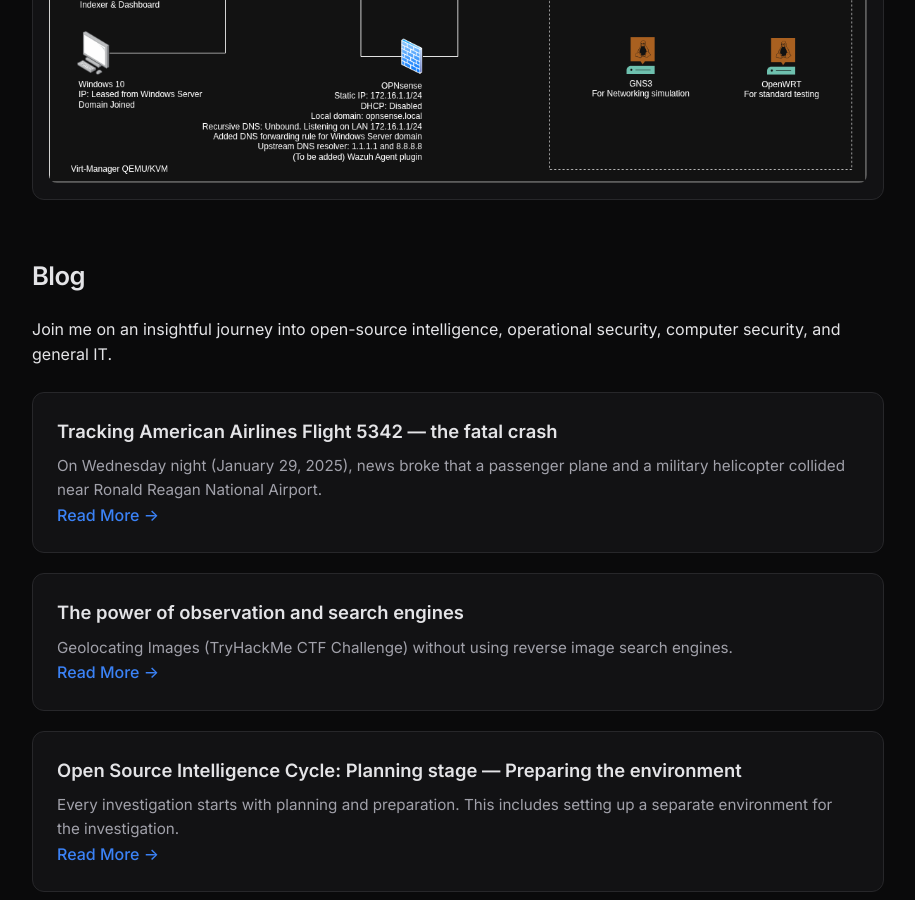
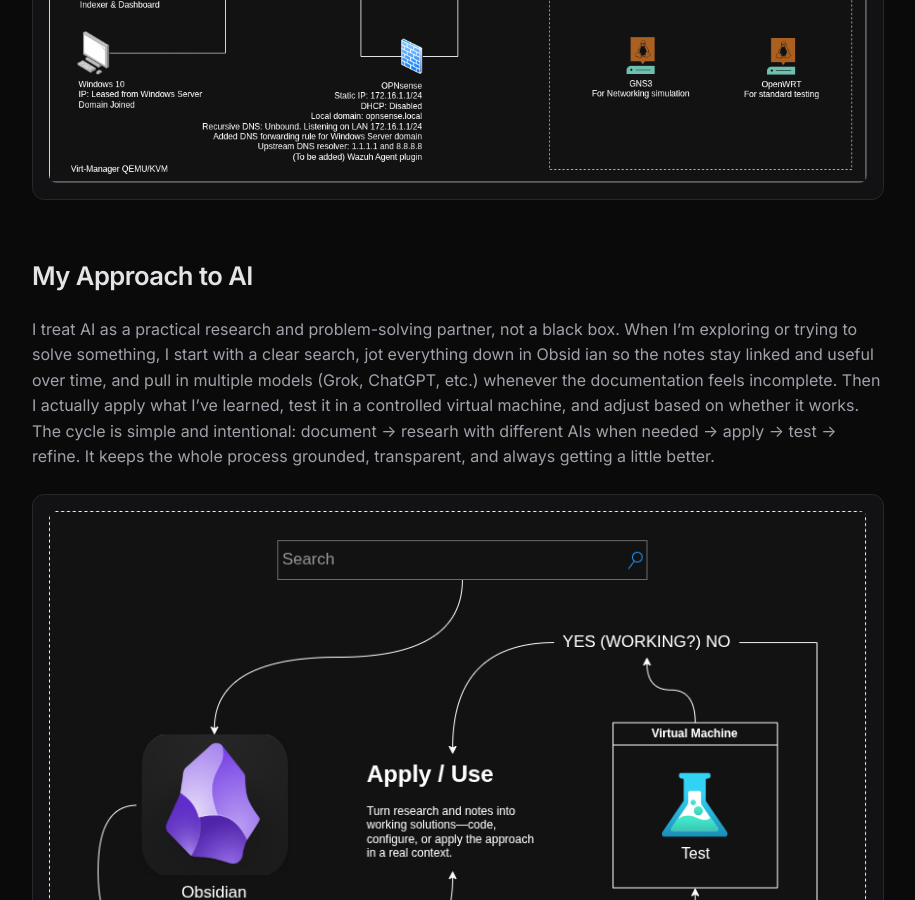
Before and after one commit to b4h4w/b4h4w.github.io, a Jekyll site: the page built from index.md, in a window 1280 px wide and 900 px high, scrolled down 1616 px. Shown: the whole window, without its empty margins (182-1097 px from the left). Built offline with Jekyll 4.4.1, drawn with Linux system fonts in a browser that asks for light colours.

Commit message:
Addind AI section

```diff
--- a/index.md
+++ b/index.md
@@ -29,6 +29,22 @@ description: Personal site of Rustom – OSINT, CTI, digital investigations and
     <img
        src="{{ '/assets/images/Full_current_homelab_setup_w_planned_Wazuh.drawio.png' | relative_url }}"
        alt="Homelab diagram: Windows Server 2022, Windows 10 Client, OPNsense Firewall, Kali Linux, Windows 11, ChromeOS, MacOS, Tails, GNS3 VM, OpenWRT"
+       loading="lazy"
+    >
+  </div>
+</section>
+
+<section>
+  <h2>My Approach to AI</h2>
+  <p style="color: var(--text-muted); margin-bottom: 1.5rem;">
+    I treat AI as a practical research and problem-solving partner, not a black box. When I’m exploring or trying to solve something, I start with a clear search, jot everything down in Obsid    ian so the notes stay linked and useful over time, and pull in multiple models (Grok, ChatGPT, etc.) whenever the documentation feels incomplete.
+    Then I actually apply what I’ve learned, test it in a controlled virtual machine, and adjust based on whether it works. The cycle is simple and intentional: document → researh with
+    different AIs when needed → apply → test → refine. It keeps the whole process grounded, transparent, and always getting a little better.
+  </p>
+  <div class="homelab-image">
+    <img
+       src="{{ '/assets/images/My_Approach_to_AI.drawio.png' | relative_url }}"
+       alt="My Current approach to AI"
        loading="lazy"
     >
   </div>
```
Also changed, not shown: assets/images/My_Approach_to_AI.drawio.png (added).
